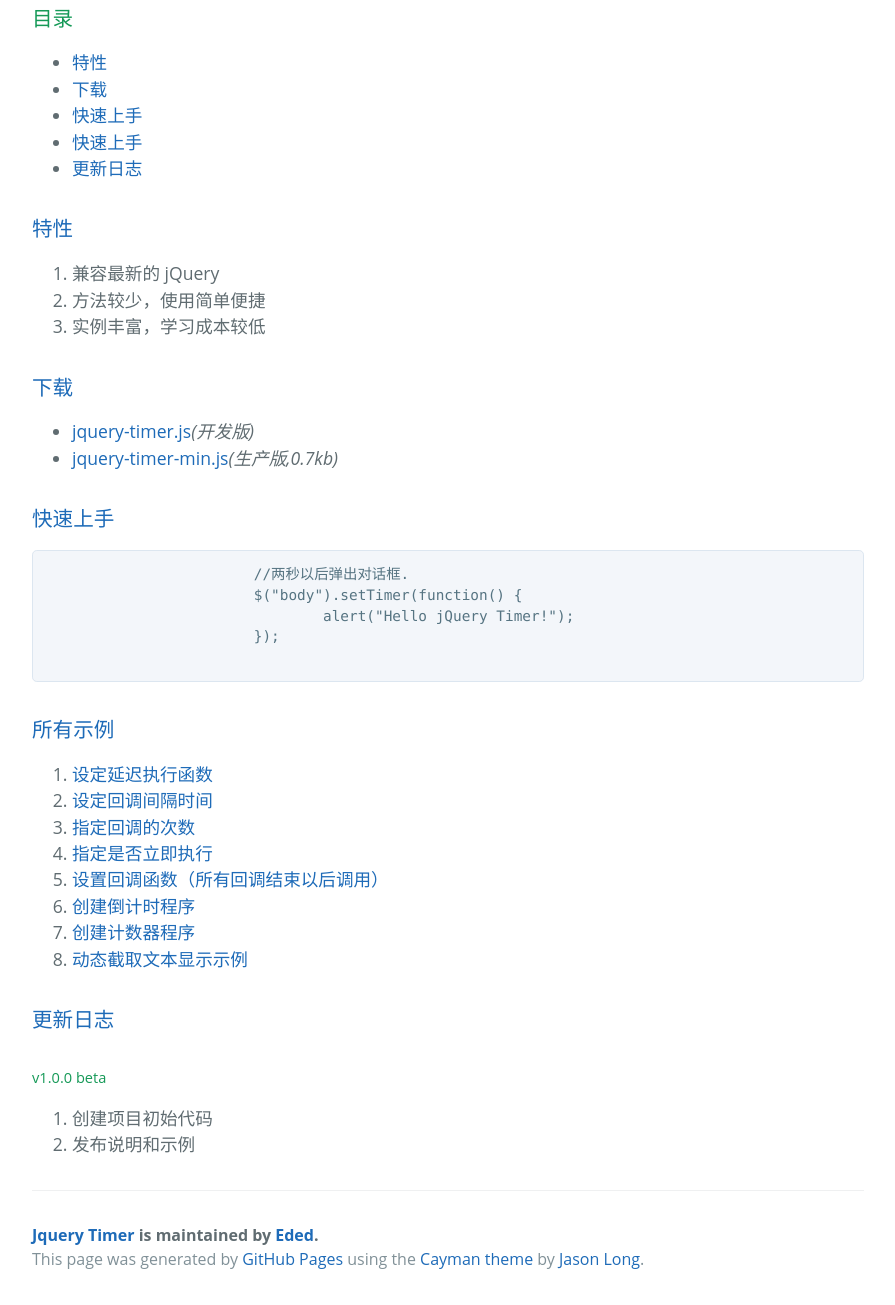
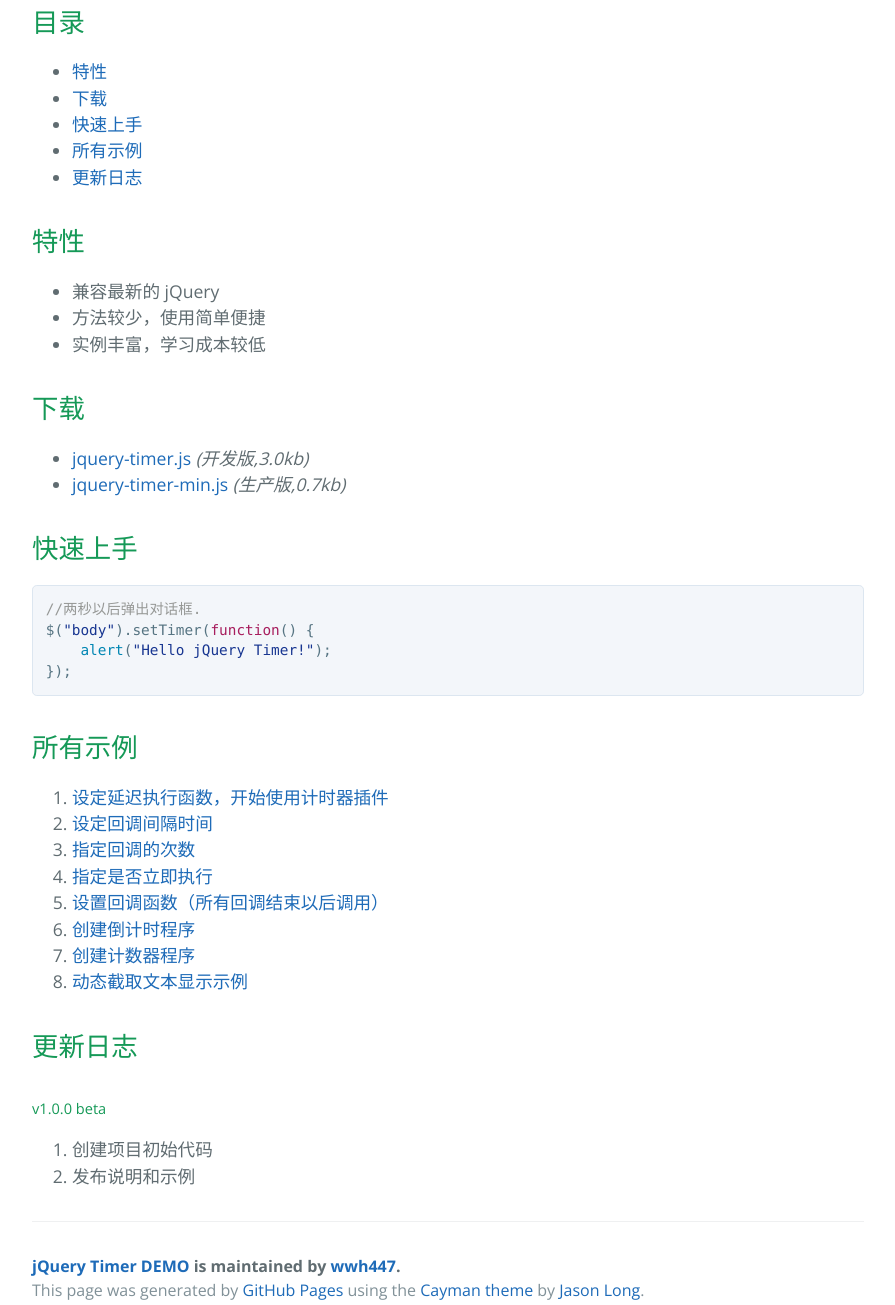
Before and after one commit to wwh447/jQueryTimer, a plain HTML site: page index.html in a window 1280 px wide. Shown: the part 442-1747 px from the top of the page, without its empty margins (192-1087 px from the left). Drawn offline with nearby package versions, Linux system fonts and the light colour scheme.

Commit message:
Create gh-pages branch via GitHub

```diff
--- a/index.html
+++ b/index.html
@@ -1,10 +1,11 @@
 <!DOCTYPE html>
-<html lang="zh-CN">
+<html lang="en-us">
   <head>
     <meta charset="UTF-8">
-    <title>jQuery Timer by Eded.Wang</title>
+    <title>jQuery Timer DEMO by wwh447</title>
     <meta name="viewport" content="width=device-width, initial-scale=1">
     <link rel="stylesheet" type="text/css" href="stylesheets/normalize.css" media="screen">
+    <link href='http://fonts.googleapis.com/css?family=Open+Sans:400,700' rel='stylesheet' type='text/css'>
     <link rel="stylesheet" type="text/css" href="stylesheets/stylesheet.css" media="screen">
     <link rel="stylesheet" type="text/css" href="stylesheets/github-light.css" media="screen">
   </head>
@@ -18,54 +19,79 @@
     </section>
 
     <section class="main-content">
-		<h3>目录</h3>
+      <h2>
+<a id="目录" class="anchor" href="#%E7%9B%AE%E5%BD%95" aria-hidden="true"><span class="octicon octicon-link"></span></a>目录</h2>
+
 <ul>
-			<li><a href="#trait">特性</a></li>
-			<li><a href="#download">下载</a></li>
-			<li><a href="#study">快速上手</a></li>
-			<li><a href="#demo">快速上手</a></li>
-			<li><a href="#log">更新日志</a></li>
+<li><a href="#%E7%89%B9%E6%80%A7">特性</a></li>
+<li><a href="#%E4%B8%8B%E8%BD%BD">下载</a></li>
+<li><a href="#%E5%BF%AB%E9%80%9F%E4%B8%8A%E6%89%8B">快速上手</a></li>
+<li><a href="#%E6%89%80%E6%9C%89%E7%A4%BA%E4%BE%8B">所有示例</a></li>
+<li><a href="#%E6%9B%B4%E6%96%B0%E6%97%A5%E5%BF%97">更新日志</a></li>
 </ul>
-		<h3><a name="trait" href="" class="anchor">特性</a></h3>
-		<ol>
+
+<h2>
+<a id="特性" class="anchor" href="#%E7%89%B9%E6%80%A7" aria-hidden="true"><span class="octicon octicon-link"></span></a>特性</h2>
+
+<ul>
 <li>兼容最新的 jQuery</li>
 <li>方法较少，使用简单便捷</li>
 <li>实例丰富，学习成本较低</li>
+</ul>
+
+<h2>
+<a id="下载" class="anchor" href="#%E4%B8%8B%E8%BD%BD" aria-hidden="true"><span class="octicon octicon-link"></span></a>下载</h2>
+
+<ul>
+<li>
+<a href="jquery-timer.js">jquery-timer.js</a> <em>(开发版,3.0kb)</em>
+</li>
+<li>
+<a href="jquery-timer-min.js">jquery-timer-min.js</a> <em>(生产版,0.7kb)</em>
+</li>
+</ul>
+
+<h2>
+<a id="快速上手" class="anchor" href="#%E5%BF%AB%E9%80%9F%E4%B8%8A%E6%89%8B" aria-hidden="true"><span class="octicon octicon-link"></span></a>快速上手</h2>
+
+<div class="highlight highlight-javascript"><pre><span class="pl-c">//两秒以后弹出对话框.</span>
+$(<span class="pl-s"><span class="pl-pds">"</span>body<span class="pl-pds">"</span></span>).setTimer(<span class="pl-k">function</span>() {
+    <span class="pl-c1">alert</span>(<span class="pl-s"><span class="pl-pds">"</span>Hello jQuery Timer!<span class="pl-pds">"</span></span>);
+});</pre></div>
+
+<h2>
+<a id="所有示例" class="anchor" href="#%E6%89%80%E6%9C%89%E7%A4%BA%E4%BE%8B" aria-hidden="true"><span class="octicon octicon-link"></span></a>所有示例</h2>
+
+<ol>
+<li><a href="demo/param-fun.html">设定延迟执行函数，开始使用计时器插件</a></li>
+<li><a href="demo/param-time.html">设定回调间隔时间</a></li>
+<li><a href="demo/param-iCount.html">指定回调的次数</a></li>
+<li><a href="demo/immediately.html">指定是否立即执行</a></li>
+<li><a href="demo/callback.html">设置回调函数（所有回调结束以后调用）</a></li>
+<li><a href="demo/pay0.html">创建倒计时程序</a></li>
+<li><a href="demo/pay1.html">创建计数器程序</a></li>
+<li><a href="demo/pay2.html">动态截取文本显示示例</a></li>
 </ol>
-		<h3><a name="download" href="" class="anchor">下载</a></h3>
-		<ul>
-			<li><a href="jquery-timer.js" target="_blank">jquery-timer.js</a><em>(开发版)</em></li>
-			<li><a href="jquery-timer-min.js" target="_blank">jquery-timer-min.js</a><em>(生产版,0.7kb)</em></li>
-		</ul>
-		<h3><a name="study" href="" class="anchor">快速上手</a></h3>
-		<pre>
-			//两秒以后弹出对话框.
-			$("body").setTimer(function() {
-				alert("Hello jQuery Timer!");
-			});
-		</pre>
-		<h3><a name="demo" href="" class="anchor">所有示例</a></h3>
-		<ol>
-			<li><a href="demo/param-fun.html" target="_blank">设定延迟执行函数</a></li>
-			<li><a href="demo/param-time.html" target="_blank">设定回调间隔时间</a></li>
-			<li><a href="demo/param-iCount.html" target="_blank">指定回调的次数</a></li>
-			<li><a href="demo/param-immediately.html" target="_blank">指定是否立即执行</a></li>
-			<li><a href="demo/param-callback.html" target="_blank">设置回调函数（所有回调结束以后调用）</a></li>
-			<li><a href="demo/pay0.html" target="_blank">创建倒计时程序</a></li>
-			<li><a href="demo/pay1.html" target="_blank">创建计数器程序</a></li>
-			<li><a href="demo/pay2.html" target="_blank">动态截取文本显示示例</a></li>
-		</ol>
-		<h3><a name="log" href="" class="anchor">更新日志</a></h3>
-		<h5>v1.0.0 beta</h5>
+
+<h2>
+<a id="更新日志" class="anchor" href="#%E6%9B%B4%E6%96%B0%E6%97%A5%E5%BF%97" aria-hidden="true"><span class="octicon octicon-link"></span></a>更新日志</h2>
+
+<h5>
+<a id="v100-beta" class="anchor" href="#v100-beta" aria-hidden="true"><span class="octicon octicon-link"></span></a>v1.0.0 beta</h5>
+
 <ol>
 <li>创建项目初始代码</li>
 <li>发布说明和示例</li>
 </ol>
+
       <footer class="site-footer">
-			<span class="site-footer-owner"><a href="https://github.com/wwh447/jQueryTimer">Jquery Timer</a> is maintained by <a href="https://github.com/wwh447">Eded</a>.</span>
+        <span class="site-footer-owner"><a href="https://github.com/wwh447/jQueryTimer">jQuery Timer DEMO</a> is maintained by <a href="https://github.com/wwh447">wwh447</a>.</span>
+
         <span class="site-footer-credits">This page was generated by <a href="https://pages.github.com">GitHub Pages</a> using the <a href="https://github.com/jasonlong/cayman-theme">Cayman theme</a> by <a href="https://twitter.com/jasonlong">Jason Long</a>.</span>
       </footer>
+
     </section>
+
 
   </body>
 </html>
```
Also changed, not shown: params.json (+1 -1 lines). Lines whose indentation alone changed are shown as unchanged.
